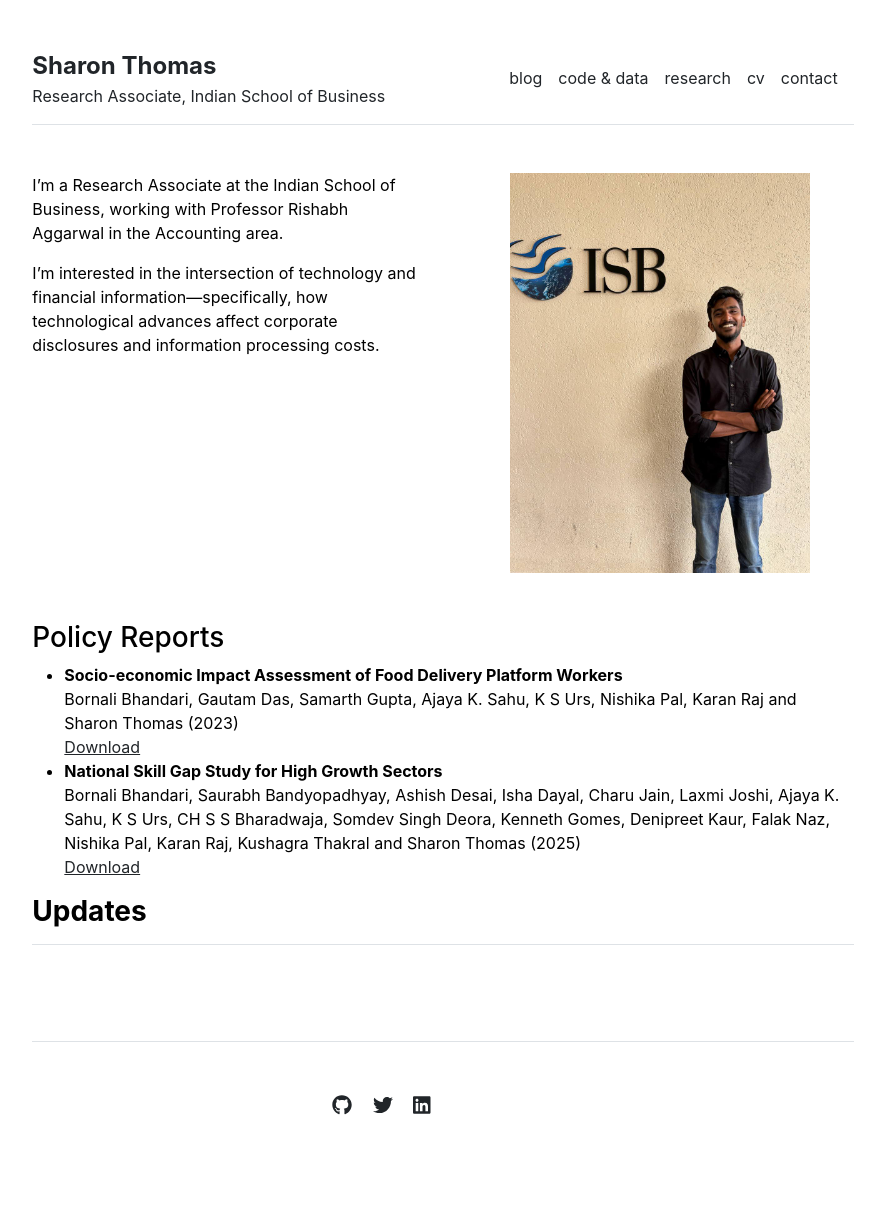
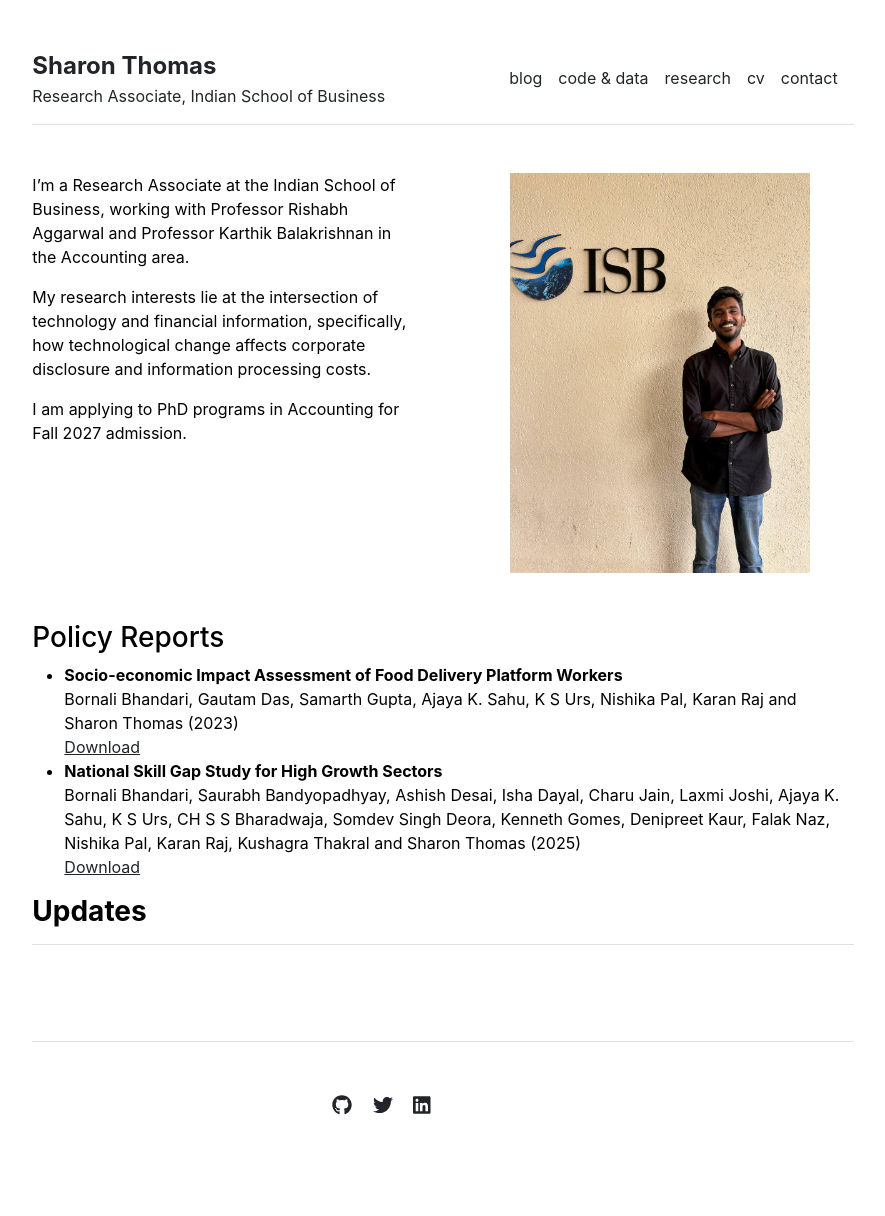
Before and after one commit to sharonsthomas/sharonsthomas.github.io, a Jekyll site: the page built from index.md, in a window 1280 px wide. Shown: the whole page, without its empty margins (197-1082 px from the left). Built offline with Jekyll 4.4.1, drawn with Linux system fonts in a browser that asks for light colours.

Commit message:
Update bio Co-Authored-By: Claude Haiku 4.5 <noreply@anthropic.com>

```diff
--- a/index.md
+++ b/index.md
@@ -3,6 +3,8 @@ layout: home
 title: "Home"
 ---
 
-I'm a Research Associate at the Indian School of Business, working with Professor Rishabh Aggarwal in the Accounting area.
+I'm a Research Associate at the Indian School of Business, working with Professor Rishabh Aggarwal and Professor Karthik Balakrishnan in the Accounting area.
 
-I'm interested in the intersection of technology and financial information—specifically, how technological advances affect corporate disclosures and information processing costs.
+My research interests lie at the intersection of technology and financial information, specifically, how technological change affects corporate disclosure and information processing costs.
+
+I am applying to PhD programs in Accounting for Fall 2027 admission.
```
